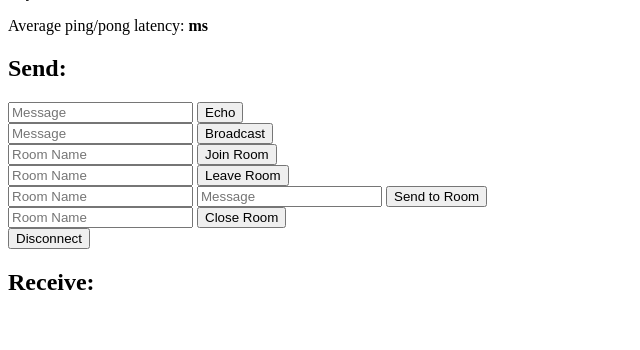
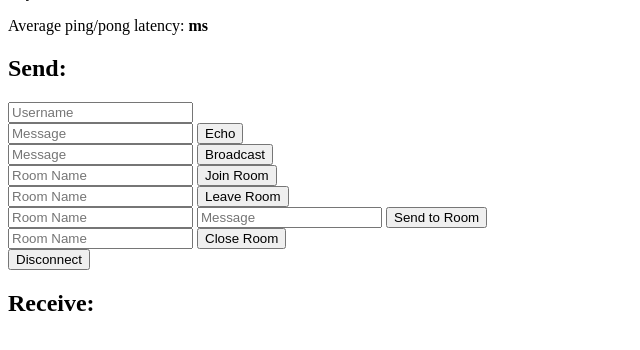
Before and after one commit to FernandoSLuz/HaveYouHeard, a Flask app: template templates/index.html in a window 1280 px wide. Shown: the part 97-447 px from the top of the page, without its empty margins (0-640 px from the left). Run offline with Flask 2, Linux system fonts and the light colour scheme; the template is opened without the code that fills it, so the values that code supplies are empty; some libraries are stand-ins or nearby versions.

Commit message:
Fernando

```diff
--- a/app.py
+++ b/app.py
@@ -16,6 +16,40 @@ socketio = SocketIO(app, async_mode=async_mode)
 thread = None
 thread_lock = Lock()
 
+class my_room:
+    name = ""
+    my_players = []
+    def __init__(self, name, username, user_id):
+        self.name = name
+        self.my_players.append(my_player(username, user_id))
+class my_player:
+    username = ""
+    user_id = ""
+    def __init__(self, username, user_id):
+        self.username = username
+        self.user_id = user_id
+
+my_rooms = []
+
+# def add_room():
+#     break;
+def add_player(room_name, user_id, username):
+    if(len(my_rooms) == 0):
+        my_rooms.append(my_room(user_id, username, user_id));
+        return;
+    for actual_room in my_rooms:
+        if(actual_room.name == room_name):
+            for actual_player in actual_room.my_players:
+                if(actual_player.user_id == user_id):
+                    return;
+    my_rooms.append(my_room(user_id, username, user_id));
+def remove_player(username, room_name):
+    if(len(my_rooms) > 0):
+        for actual_room in my_rooms:
+            if(actual_room.name == room_name):
+                for num, actual_player in enumerate(actual_room.my_players, start = 0):
+                    if(actual_player.username == username):
+                        actual_room.my_players.pop(num);
 
 def background_thread():
     """Example of how to send server generated events to clients."""
@@ -27,7 +61,6 @@ def background_thread():
                       {'data': 'Server generated event', 'count': count},
                       namespace='/test')
 
-
 @app.route('/')
 def index():
     return render_template('index.html', async_mode=socketio.async_mode)
@@ -37,20 +70,26 @@ def index():
 def test_message(message):
     if(isinstance(message, str)):
         message = json.loads(message)
+    username = "unknown"
+    if 'username' in message:
+        username = message['username']
     session['receive_count'] = session.get('receive_count', 0) + 1
     emit('my_response',
-         {'data': message['data'], 'count': session['receive_count']})
+         {'data': message['data'], 'count': session['receive_count'], 'username': username})
 
 
 @socketio.on('my_broadcast_event', namespace='/haveYouHeard')
 def test_broadcast_message(message):
     if(isinstance(message, str)):
         message = json.loads(message)
+    username = "unknown"
+    if 'username' in message:
+        username = message['username']
     session['receive_count'] = session.get('receive_count', 0) + 1
     print(type(message))
     print({'data': message['data']})
     emit('my_response',
-         {'data': message['data'], 'count': session['receive_count']},
+         {'data': message['data'], 'count': session['receive_count'], 'username': username},
          broadcast=True)
 
 
@@ -58,31 +97,41 @@ def test_broadcast_message(message):
 def join(message):
     if(isinstance(message, str)):
         message = json.loads(message)
+    username = "unknown"
+    if 'username' in message:
+        username = message['username']
     join_room(message['room'])
+    add_player(rooms()[1], rooms()[0], username)
     session['receive_count'] = session.get('receive_count', 0) + 1
     emit('my_response',
          {'data': 'In rooms: ' + ', '.join(rooms()),
-          'count': session['receive_count'], 'rooms': len(rooms)})
+          'count': session['receive_count'], 'username': username})
 
 
 @socketio.on('leave', namespace='/haveYouHeard')
 def leave(message):
     if(isinstance(message, str)):
         message = json.loads(message)
+    username = "unknown"
+    if 'username' in message:
+        username = message['username']
     leave_room(message['room'])
     session['receive_count'] = session.get('receive_count', 0) + 1
     emit('my_response',
          {'data': 'In rooms: ' + ', '.join(rooms()),
-          'count': session['receive_count']})
+          'count': session['receive_count'], 'username': username})
 
 
 @socketio.on('close_room', namespace='/haveYouHeard')
 def close(message):
     if(isinstance(message, str)):
         message = json.loads(message)
+    username = "unknown"
+    if 'username' in message:
+        username = message['username']
     session['receive_count'] = session.get('receive_count', 0) + 1
     emit('my_response', {'data': 'Room ' + message['room'] + ' is closing.',
-                         'count': session['receive_count']},
+                         'count': session['receive_count'], 'username': username},
          room=message['room'])
     close_room(message['room'])
 
@@ -91,9 +140,12 @@ def close(message):
 def send_room_message(message):
     if(isinstance(message, str)):
         message = json.loads(message)
+    username = "unknown"
+    if 'username' in message:
+        username = message['username']
     session['receive_count'] = session.get('receive_count', 0) + 1
     emit('my_response',
-         {'data': message['data'], 'count': session['receive_count']},
+         {'data': message['data'], 'count': session['receive_count'], 'username': username},
          room=message['room'])
 
 
--- a/templates/index.html
+++ b/templates/index.html
@@ -30,7 +30,11 @@
             // to the client. The data is then displayed in the "Received"
             // section of the page.
             socket.on('my_response', function(msg, cb) {
-                $('#log').append('<br>' + $('<div/>').text('Received #' + msg.count + ': ' + msg.data).html());
+                username = "Unknown";
+                if(msg.username){
+                   username = msg.username;
+                }
+                $('#log').append('<br>' + $('<div/>').text('Received #' + msg.count + ' User - ' + username + ' : ' + msg.data).html());
                 if (cb)
                     cb();
             });
@@ -62,27 +66,27 @@
             // These accept data from the user and send it to the server in a
             // variety of ways
             $('form#emit').submit(function(event) {
-                socket.emit('my_event', {data: $('#emit_data').val()});
+                socket.emit('my_event', {data: $('#emit_data').val(), username: $('#username').val()});
                 return false;
             });
             $('form#broadcast').submit(function(event) {
-                socket.emit('my_broadcast_event', {'data': $('#broadcast_data').val()});
+                socket.emit('my_broadcast_event', {'data': $('#broadcast_data').val(), username: $('#username').val()});
                 return false;
             });
             $('form#join').submit(function(event) {
-                socket.emit('join', {room: $('#join_room').val()});
+                socket.emit('join', {room: $('#join_room').val(), username: $('#username').val()});
                 return false;
             });
             $('form#leave').submit(function(event) {
-                socket.emit('leave', {room: $('#leave_room').val()});
+                socket.emit('leave', {room: $('#leave_room').val(), username: $('#username').val()});
                 return false;
             });
             $('form#send_room').submit(function(event) {
-                socket.emit('my_room_event', {room: $('#room_name').val(), data: $('#room_data').val()});
+                socket.emit('my_room_event', {room: $('#room_name').val(), data: $('#room_data').val(), username: $('#username').val()});
                 return false;
             });
             $('form#close').submit(function(event) {
-                socket.emit('close_room', {room: $('#close_room').val()});
+                socket.emit('close_room', {room: $('#close_room').val(), username: $('#username').val()});
                 return false;
             });
             $('form#disconnect').submit(function(event) {
@@ -97,6 +101,9 @@
     <p>Async mode is: <b>{{ async_mode }}</b></p>
     <p>Average ping/pong latency: <b><span id="ping-pong"></span>ms</b></p>
     <h2>Send:</h2>
+    <form>
+        <input type="text" name="username" id="username" placeholder="Username">
+    </form>
     <form id="emit" method="POST" action='#'>
         <input type="text" name="emit_data" id="emit_data" placeholder="Message">
         <input type="submit" value="Echo">
```
